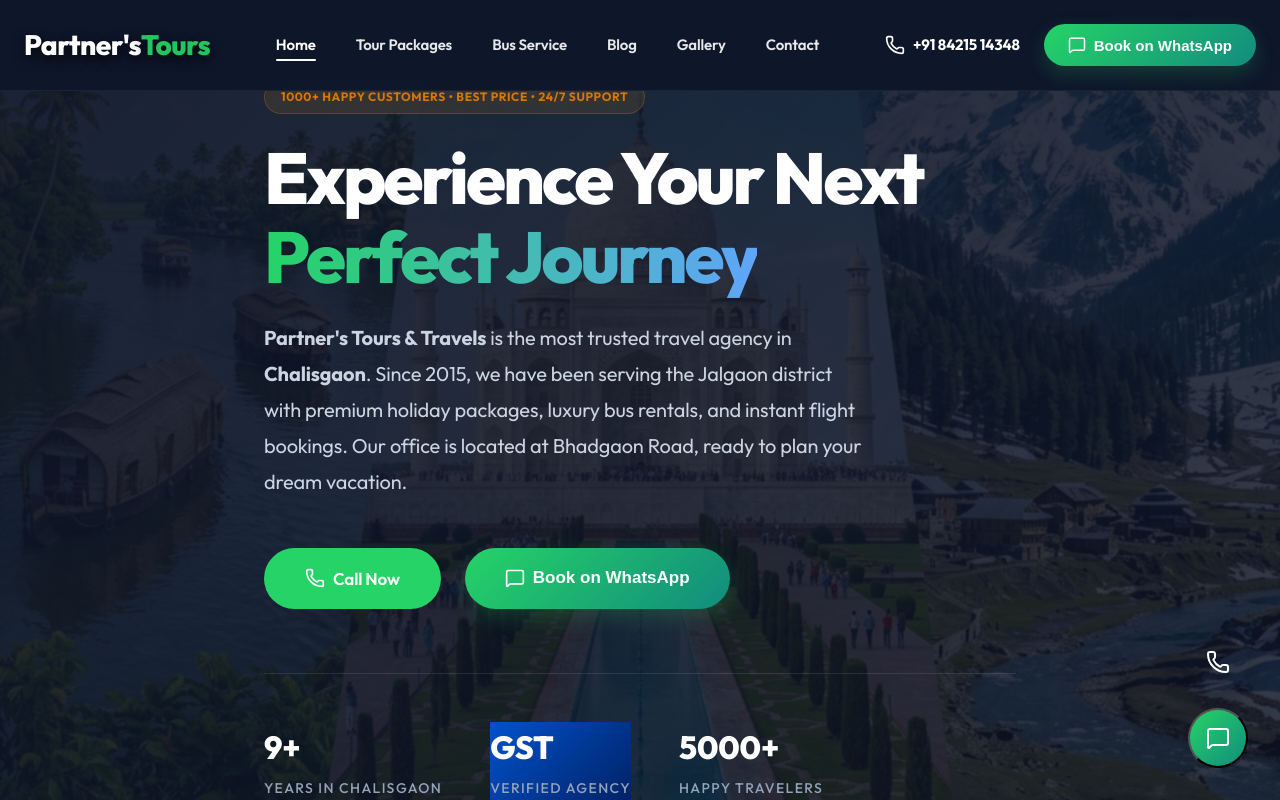
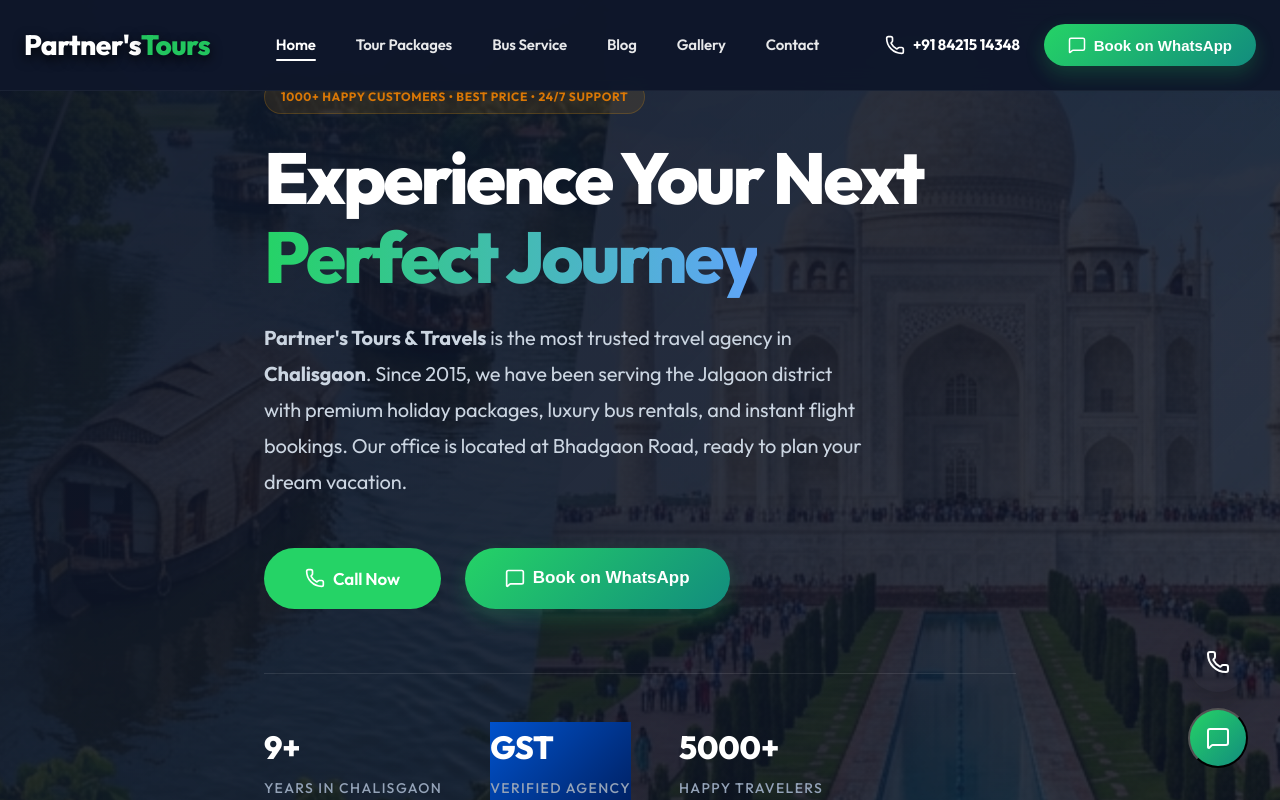
Before and after one commit to shubhpatil28/partner-tours-website, a React (Vite) app: page / in a window 1280 px wide. Shown: the top 800 px of the page. Built offline with nearby package versions, Linux system fonts and the light colour scheme.

Commit message:
fix Images

```diff
--- a/src/components/common/Image.jsx
+++ b/src/components/common/Image.jsx
@@ -2,89 +2,77 @@
 import { FALLBACK_IMAGE } from "../../utils/imageUtils";
 
 /**
- * FINAL Production-Grade Image Component for Partner's Tours & Travels.
- *
- * This component is the centralized solution for all image rendering across the platform,
- * providing enterprise-level performance, SEO resilience, and layout stability.
+ * Production-Grade Image Component for Partner's Tours & Travels.
  *
  * Features:
- * 1. CLS Protection: Forced block-level display and explicit width/height support.
- * 2. LCP Optimization: High-priority loading for above-the-fold hero assets.
- * 3. Network Resilience: Smart 1-step retry with cache-busting and loop prevention.
- * 4. Dynamic Stability: Automatic state reset on source changes to handle interactive UI.
- * 5. SEO & Accessibility: Guaranteed alt-text presence for better indexing.
+ * 1. Smart Retry: 1-step retry with ?retry=1 before falling back to placeholder.
+ * 2. UX: Blur-to-clear transition and skeleton background while loading.
+ * 3. Performance: Lazy loading by default, high priority for hero assets.
+ * 4. Stability: CLS safe with block display and aspect-ratio support.
  */
 const Image = React.memo(({
   src,
   alt,
   width,
   height,
-  priority = false, // Set to true for Hero/Header images
-  srcSet,
-  sizes = "(max-width: 768px) 100vw, 50vw",
+  priority = false,
   className = "",
   style,
   ...props
 }) => {
   const [errorCount, setErrorCount] = useState(0);
+  const [isLoaded, setIsLoaded] = useState(false);
+  const [imgSrc, setImgSrc] = useState(src || FALLBACK_IMAGE);
 
-  // 1. State Reset: Ensure new images get a fresh retry attempt when dynamic content updates
+  // Reset state when src changes
   useEffect(() => {
     setErrorCount(0);
+    setIsLoaded(false);
+    setImgSrc(src || FALLBACK_IMAGE);
   }, [src]);
 
-  const handleError = (e) => {
-    // 2. Rendering Safety: Prevent infinite loops if the fallback image itself fails
-    if (!src || e.target.src === FALLBACK_IMAGE) return;
+  const handleError = () => {
+    // Prevent infinite loops if fallback fails
+    if (!imgSrc || imgSrc === FALLBACK_IMAGE) return;
 
     if (errorCount < 1) {
       setErrorCount(1);
-
-      // 3. Smart Retry: Attempt recovery with cache-busting (?retry=1)
-      // only if not already attempted (prevents duplicate params)
-      const retrySrc = src.includes("retry=")
-        ? src
-        : src.includes("?")
-        ? `${src}&retry=1`
-        : `${src}?retry=1`;
-
-      e.target.src = retrySrc;
+      const retrySrc = imgSrc.includes("?")
+        ? `${imgSrc}&retry=1`
+        : `${imgSrc}?retry=1`;
+      setImgSrc(retrySrc);
     } else {
-      // 4. Final Fallback: Switch to production-safe placeholder after retry failure
       setErrorCount(2);
-      e.target.src = FALLBACK_IMAGE;
+      setImgSrc(FALLBACK_IMAGE);
     }
   };
 
+  const handleLoad = () => {
+    setIsLoaded(true);
+  };
+
   return (
-    <img
-      // 5. Safe Source Handling: Immediate fallback if src is null or undefined
-      src={src || FALLBACK_IMAGE}
-      srcSet={srcSet}
-      sizes={sizes}
-      // 6. Accessibility & SEO: Enforce fallback alt text
-      alt={alt || "Travel destination image"}
-      width={width}
-      height={height}
-      // 7. Performance: Conditional loading strategy for LCP vs Lazy
-      loading={priority ? "eager" : "lazy"}
-      // @ts-ignore - fetchPriority is supported in modern Chrome/Edge and React 18.2+
-      fetchpriority={priority ? "high" : "auto"}
-      // 8. Non-blocking UI: Async decoding for all images to prevent CPU stalls
-      decoding="async"
-      referrerPolicy="no-referrer"
-      onError={handleError}
-      className={`image-component ${className}`}
+    <div
+      className={`image-wrapper ${isLoaded ? "loaded" : "loading"} ${className}`}
       style={{
-        // 9. Layout Stability: Forced block display to eliminate baseline gaps
-        display: "block",
-        backgroundColor: "#0f172a", // Dark placeholder background
-        objectFit: "cover",
-        transition: "opacity 0.4s ease-in-out",
+        width: width ? (typeof width === 'number' ? `${width}px` : width) : "100%",
+        aspectRatio: (width && height) ? `${width} / ${height}` : "auto",
         ...style
       }}
-      {...props}
-    />
+    >
+      {!isLoaded && <div className="skeleton-overlay" />}
+      <img
+        src={imgSrc}
+        alt={alt || "Travel destination image"}
+        loading={priority ? "eager" : "lazy"}
+        // @ts-ignore
+        fetchpriority={priority ? "high" : "auto"}
+        decoding="async"
+        onLoad={handleLoad}
+        onError={handleError}
+        {...props}
+      />
+    </div>
   );
 });
 
--- a/src/index.css
+++ b/src/index.css
@@ -489,3 +489,51 @@
     overflow: hidden !important;
   }
 }
+
+/* Image Component Styles */
+.image-wrapper {
+  position: relative;
+  overflow: hidden;
+  background-color: var(--slate-100);
+  transition: var(--transition);
+}
+
+.image-wrapper.loading {
+  cursor: wait;
+}
+
+.image-wrapper img {
+  width: 100%;
+  height: 100%;
+  object-fit: cover;
+  transition: filter 0.6s cubic-bezier(0.4, 0, 0.2, 1), opacity 0.6s cubic-bezier(0.4, 0, 0.2, 1), transform 0.6s cubic-bezier(0.4, 0, 0.2, 1);
+}
+
+.image-wrapper.loading img {
+  filter: blur(10px);
+  opacity: 0;
+  transform: scale(1.05);
+}
+
+.image-wrapper.loaded img {
+  filter: blur(0);
+  opacity: 1;
+  transform: scale(1);
+}
+
+.skeleton-overlay {
+  position: absolute;
+  top: 0;
+  left: 0;
+  right: 0;
+  bottom: 0;
+  background: linear-gradient(90deg, var(--slate-100) 25%, var(--slate-200) 50%, var(--slate-100) 75%);
+  background-size: 200% 100%;
+  animation: shimmer 1.5s infinite linear;
+  z-index: 1;
+}
+
+@keyframes shimmer {
+  0% { background-position: -200% 0; }
+  100% { background-position: 200% 0; }
+}
--- a/src/pages/Blog.jsx
+++ b/src/pages/Blog.jsx
@@ -57,7 +57,7 @@
     image: 'https://images.unsplash.com/photo-1596402184320-417d7178b2cd',
     readTime: '9 min read'
   }
-];
+].filter(post => post.image && post.title); // Safety filter
 
 const Blog = () => {
   React.useEffect(() => {
--- a/src/pages/Gallery.jsx
+++ b/src/pages/Gallery.jsx
@@ -20,7 +20,7 @@
   { id: 7, src: goaImg, title: "Goa Nightlife", location: "North Goa" },
   { id: 8, src: manaliImg, title: "Snow Adventure", location: "Rohtang Pass" },
   { id: 9, src: kashmirImg, title: "Gulmarg", location: "Kashmir Meadows" }
-];
+].filter(img => img.src && img.title); // Safety filter
 
 const Gallery = () => {
   useEffect(() => {
--- a/src/pages/Packages.jsx
+++ b/src/pages/Packages.jsx
@@ -77,7 +77,7 @@
     badgeType: "luxury",
     slots: "Only 2 slots left"
   }
-];
+].filter(pkg => pkg.image && pkg.title); // Safety filter
 
 const Packages = ({ onEnquiry }) => {
   const [activeCategory, setActiveCategory] = React.useState('All Deals');
--- a/src/pages/Rental.jsx
+++ b/src/pages/Rental.jsx
@@ -47,7 +47,7 @@
     image: 'https://images.unsplash.com/photo-1494515843206-f3117d3f51b7',
     urgency: "Last slot available for May 15"
   }
-];
+].filter(v => v.image && v.name); // Safety filter
 
 const Rental = () => {
   React.useEffect(() => {
```
